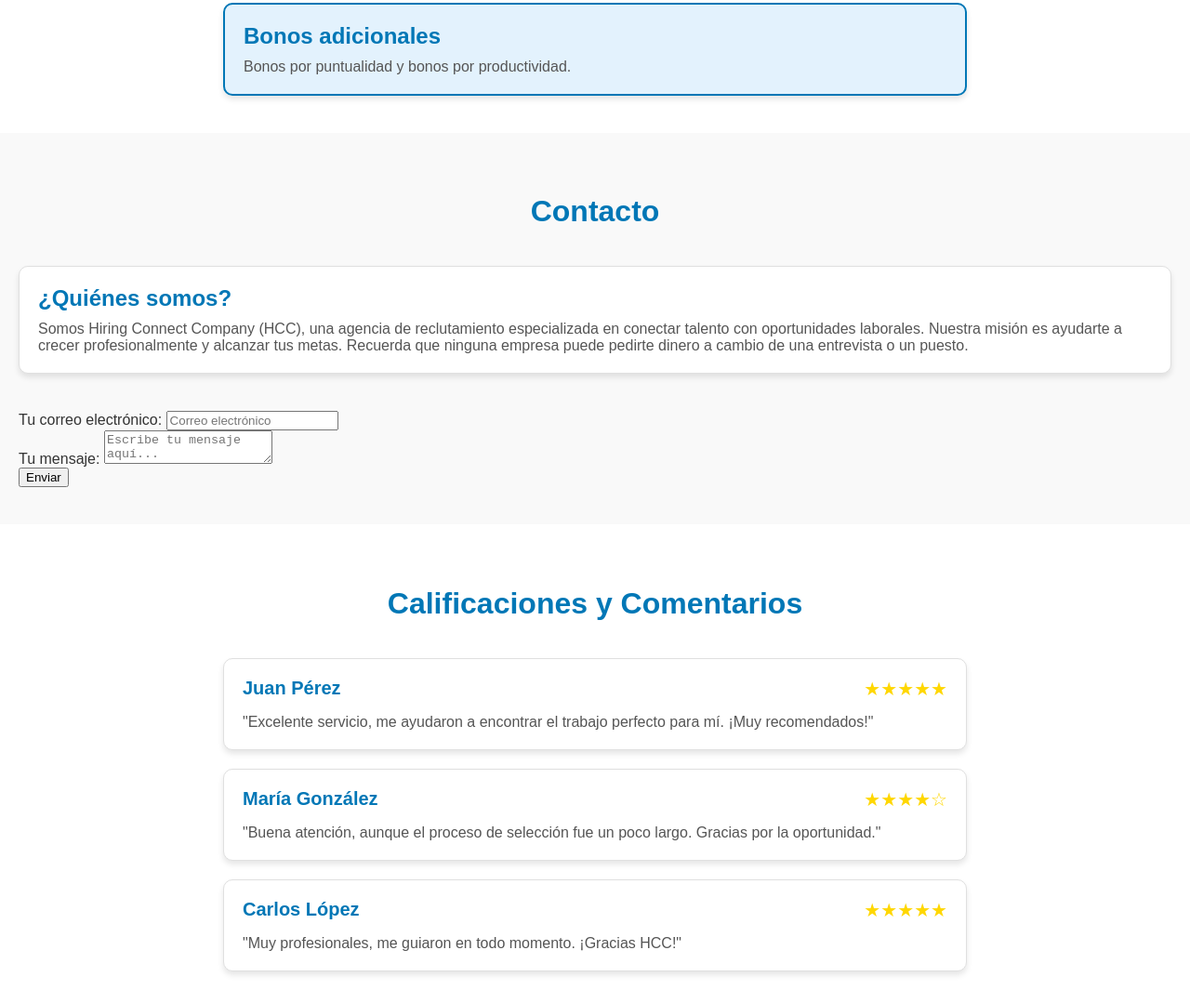
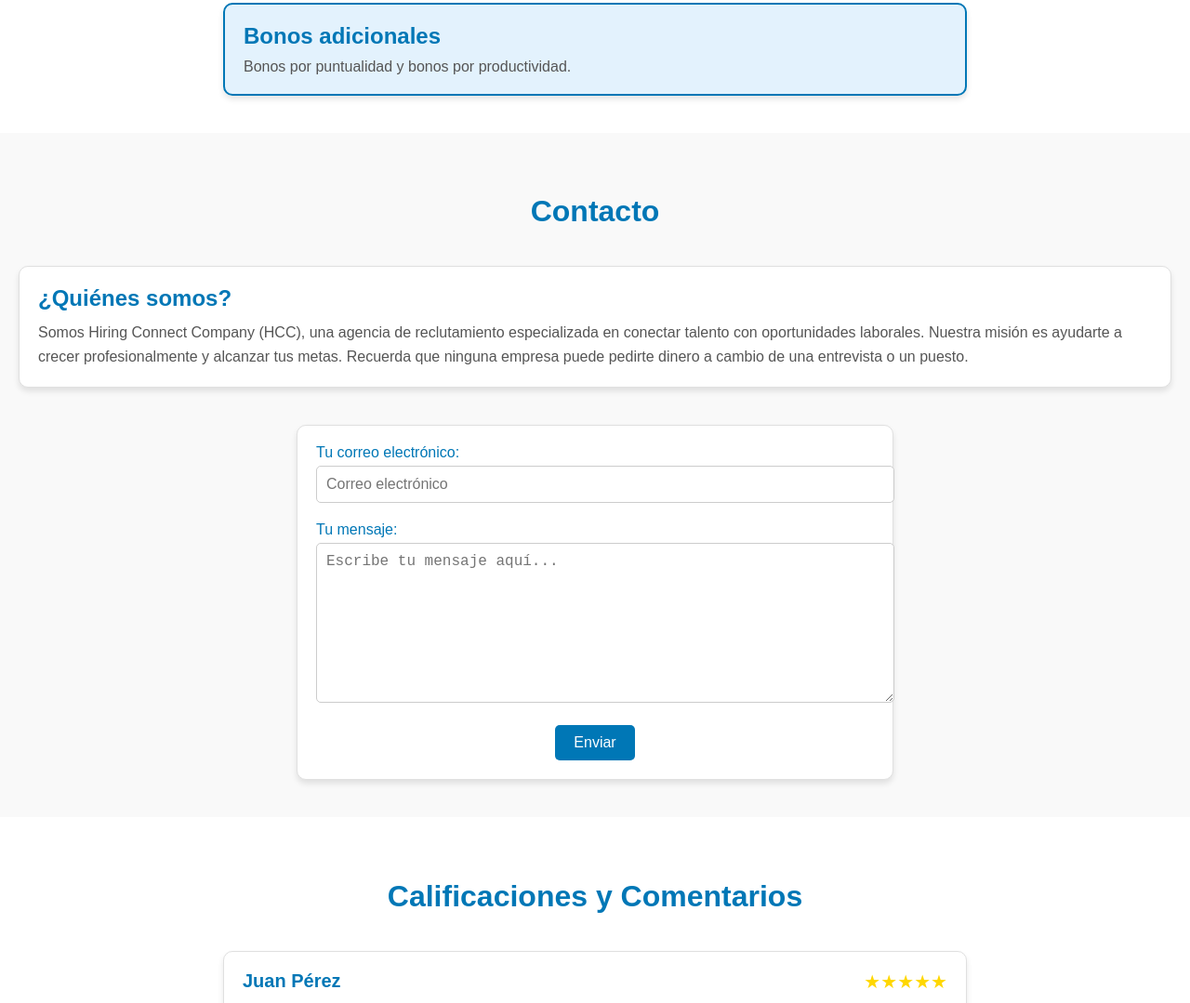
Before and after one commit to smookymolina/hcc, a website: page index.html in a window 1280 px wide. Shown: the part 3616-4695 px from the top of the page at 93% size. Drawn offline with Linux system fonts and the light colour scheme.

Commit message:
Update styles.css

```diff
--- a/styles.css
+++ b/styles.css
@@ -363,6 +363,93 @@ header .nav-links a:hover {
     padding: 20px;
     box-shadow: 0 4px 6px rgba(0, 0, 0, 0.1);
 }
+/* Estilos para la sección de contacto */
+.contacto {
+    padding: 40px 20px;
+    background: #f9f9f9;
+    text-align: center;
+}
+
+.contacto h2 {
+    font-size: 32px;
+    color: #0077b6;
+    margin-bottom: 20px;
+}
+
+.quienes-somos {
+    background: #ffffff;
+    border: 1px solid #e0e0e0;
+    border-radius: 10px;
+    padding: 20px;
+    box-shadow: 0 4px 6px rgba(0, 0, 0, 0.1);
+    margin-bottom: 40px;
+    text-align: left;
+}
+
+.quienes-somos h3 {
+    font-size: 24px;
+    color: #0077b6;
+    margin-bottom: 10px;
+}
+
+.quienes-somos p {
+    font-size: 16px;
+    color: #555;
+    line-height: 1.6;
+}
+
+/* Estilos para el formulario de contacto */
+.formulario-contacto {
+    max-width: 600px;
+    margin: 0 auto;
+    background: #ffffff;
+    border: 1px solid #e0e0e0;
+    border-radius: 10px;
+    padding: 20px;
+    box-shadow: 0 4px 6px rgba(0, 0, 0, 0.1);
+}
+
+.formulario-contacto .form-group {
+    margin-bottom: 20px;
+    text-align: left;
+}
+
+.formulario-contacto label {
+    display: block;
+    font-size: 16px;
+    color: #0077b6;
+    margin-bottom: 5px;
+}
+
+.formulario-contacto input,
+.formulario-contacto textarea {
+    width: 100%;
+    padding: 10px;
+    border: 1px solid #ccc;
+    border-radius: 5px;
+    font-size: 16px;
+    color: #333;
+}
+
+.formulario-contacto textarea {
+    resize: vertical;
+    min-height: 150px;
+}
+
+.formulario-contacto .btn-enviar {
+    background: #0077b6;
+    color: white;
+    padding: 10px 20px;
+    border: none;
+    border-radius: 5px;
+    font-size: 16px;
+    cursor: pointer;
+    transition: background 0.3s;
+}
+
+.formulario-contacto .btn-enviar:hover {
+    background: #00b4d8;
+}
 
 /* Sección de Contacto */
 .contacto {
```
